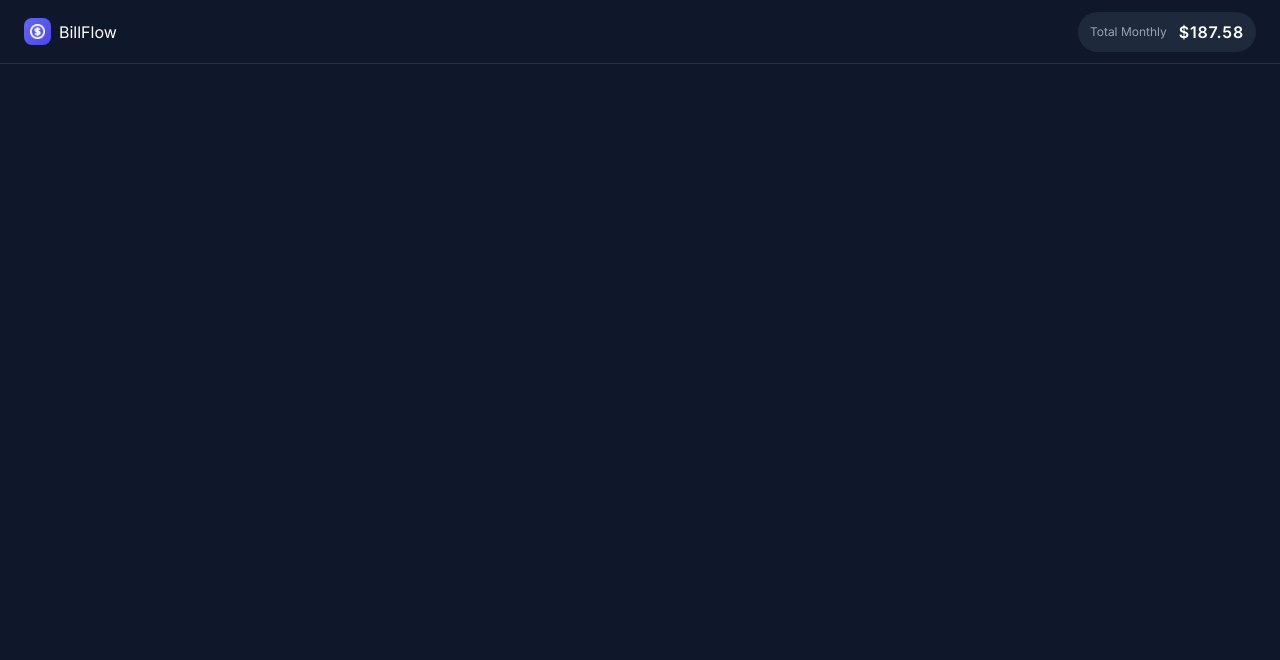
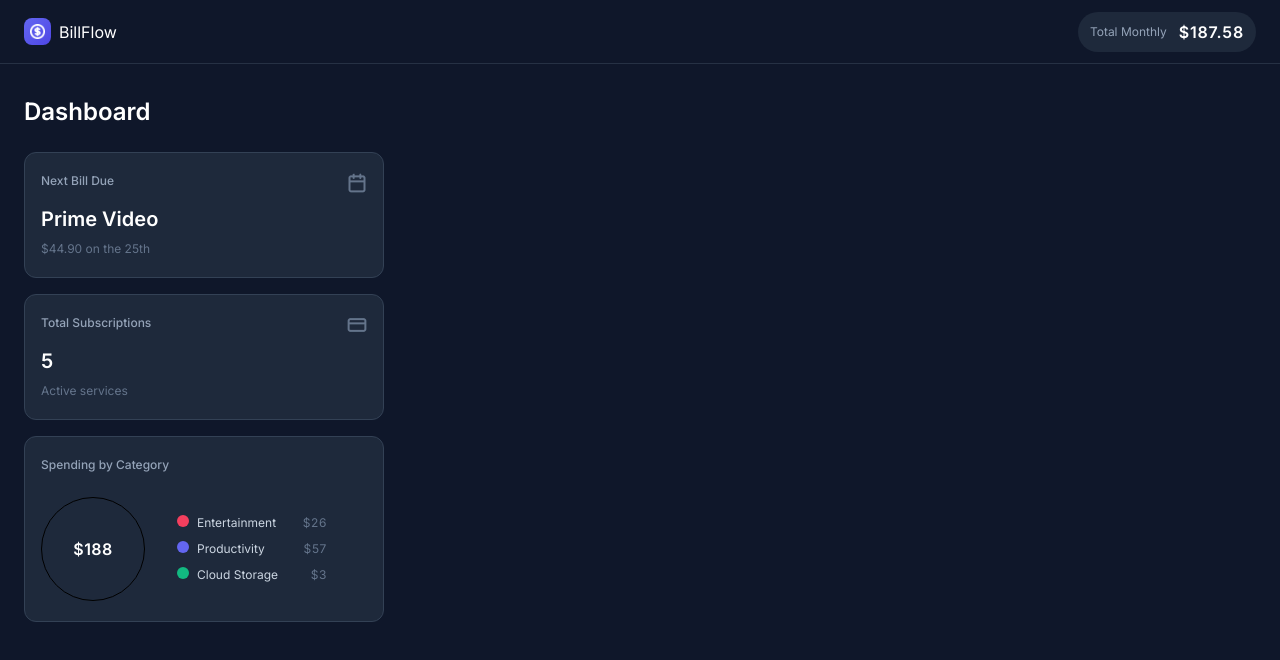
Before and after one commit to YuzStack/55_BillFlow, a React (Vite) app: page / in a window 1280 px wide. Shown: the top 660 px of the page. Built offline with nearby package versions, Linux system fonts and the light colour scheme; a web font is replaced by a local one.

Commit message:
Build the static version of 'SubStat' component

```diff
--- a/src/components/App.jsx
+++ b/src/components/App.jsx
@@ -1,16 +1,27 @@
+import Dashboard from './Dashboard';
 import Logo from './Logo';
 import MonthlyBill from './MonthlyBill';
 import Nav from './Nav';
+import NextBill from './NextBill';
+import NumSubs from './NumSubs';
+import SpendingSummary from './SpendingSummary';
+import SubStat from './SubStat';
 
 function App() {
   return (
-    <div className='min-h-screen bg-[#0F172A] text-white'>
+    <div className='font-inter min-h-screen bg-[#0F172A] text-white'>
       <Nav>
         <Logo />
         <MonthlyBill />
       </Nav>
 
-      <div className='m-auto max-w-7xl'></div>
+      <Dashboard>
+        <SubStat>
+          <NextBill />
+          <NumSubs />
+          <SpendingSummary />
+        </SubStat>
+      </Dashboard>
     </div>
   );
 }
--- /dev/null
+++ b/src/components/Dashboard.jsx
@@ -0,0 +1,10 @@
+function Dashboard({ children }) {
+  return (
+    <main className='m-auto max-w-7xl px-6 pt-8 pb-4'>
+      <h2 className='mb-6 text-2xl font-semibold'>Dashboard</h2>
+      <div className='flex gap-6'>{children}</div>
+    </main>
+  );
+}
+
+export default Dashboard;
--- a/src/components/Logo.jsx
+++ b/src/components/Logo.jsx
@@ -5,10 +5,10 @@ function Logo() {
         <img
           src='billflow-vector-logo.png'
           alt='BillFlow Logo'
-          className='h-3.75 w-3.75 text-white'
+          className='h-3.75 w-3.75'
         />
       </div>
-      <span className='font-inter text-base'>BillFlow</span>
+      <span className='text-base'>BillFlow</span>
     </div>
   );
 }
--- a/src/components/MonthlyBill.jsx
+++ b/src/components/MonthlyBill.jsx
@@ -1,8 +1,8 @@
 function MonthlyBill() {
   return (
-    <div className='font-inter flex items-center gap-3 rounded-full bg-[#1E293B] px-3 py-2'>
+    <div className='bg-light-navyblue flex items-center gap-3 rounded-full px-3 py-2'>
       <span className='text-xs text-[#94A3B8]'>Total Monthly</span>
-      <span className='font-semibold tracking-wider text-white'>$187.58</span>
+      <span className='font-semibold tracking-wider'>$187.58</span>
     </div>
   );
 }
--- /dev/null
+++ b/src/components/NextBill.jsx
@@ -0,0 +1,14 @@
+function NextBill() {
+  return (
+    <div className='bg-light-navyblue w-90 rounded-xl border border-[#334155] px-4 py-5'>
+      <div className='mb-3 flex justify-between'>
+        <p className='text-light-gray text-xs font-medium'>Next Bill Due</p>
+        <img src='1_icon.png' alt='Icon' className='h-5 w-5' />
+      </div>
+      <p className='mb-2 text-xl font-semibold'>Prime Video</p>
+      <p className='text-dark-gray text-xs'>$44.90 on the 25th</p>
+    </div>
+  );
+}
+
+export default NextBill;
--- /dev/null
+++ b/src/components/NumSubs.jsx
@@ -0,0 +1,16 @@
+function NumSubs() {
+  return (
+    <div className='bg-light-navyblue w-90 rounded-xl border border-[#334155] px-4 py-5'>
+      <div className='mb-3 flex justify-between'>
+        <p className='text-light-gray text-xs font-medium'>
+          Total Subscriptions
+        </p>
+        <img src='2_icon.png' alt='Icon' className='h-5 w-5' />
+      </div>
+      <p className='mb-2 text-xl font-semibold'>5</p>
+      <p className='text-dark-gray text-xs'>Active services</p>
+    </div>
+  );
+}
+
+export default NumSubs;
--- /dev/null
+++ b/src/components/SpendingSummary.jsx
@@ -0,0 +1,40 @@
+function SpendingSummary() {
+  return (
+    <div className='bg-light-navyblue w-90 rounded-xl border border-[#334155] px-4 py-5'>
+      <p className='text-light-gray mb-6 text-xs font-medium'>
+        Spending by Category
+      </p>
+      <div className='flex items-center gap-8'>
+        <div className='flex h-26 w-26 items-center justify-center rounded-full border border-black'>
+          <span className='font-semibold tracking-wide'>$188</span>
+        </div>
+
+        <ul className='flex flex-col gap-2.5'>
+          <li className='flex w-37.5 items-center justify-between'>
+            <div className='flex gap-2'>
+              <span className='bg-warm-red h-3 w-3 rounded-full'></span>
+              <span className='text-xs text-[#CBD5E1]'>Entertainment</span>
+            </div>
+            <span className='text-dark-gray text-xs tracking-wider'>$26</span>
+          </li>
+          <li className='flex w-37.5 items-center justify-between'>
+            <div className='flex gap-2'>
+              <span className='bg-warm-purple h-3 w-3 rounded-full'></span>
+              <span className='text-xs text-[#CBD5E1]'>Productivity</span>
+            </div>
+            <span className='text-dark-gray text-xs tracking-wider'>$57</span>
+          </li>
+          <li className='flex w-37.5 items-center justify-between'>
+            <div className='flex gap-2'>
+              <span className='bg-warm-green h-3 w-3 rounded-full'></span>
+              <span className='text-xs text-[#CBD5E1]'>Cloud Storage</span>
+            </div>
+            <span className='text-dark-gray text-xs tracking-wider'>$3</span>
+          </li>
+        </ul>
+      </div>
+    </div>
+  );
+}
+
+export default SpendingSummary;
--- /dev/null
+++ b/src/components/SubStat.jsx
@@ -0,0 +1,5 @@
+function SubStat({ children }) {
+  return <div className='space-y-4'>{children}</div>;
+}
+
+export default SubStat;
--- a/src/index.css
+++ b/src/index.css
@@ -3,4 +3,10 @@
 
 @theme {
   --font-inter: 'Inter', sans-serif;
+  --color-light-navyblue: #1e293b;
+  --color-light-gray: #94a3b8;
+  --color-dark-gray: #64748b;
+  --color-warm-red: #f43f5e;
+  --color-warm-purple: #6366f1;
+  --color-warm-green: #12b981;
 }
```
Also changed, not shown: public/1_icon.png (added), public/2_icon.png (added).
